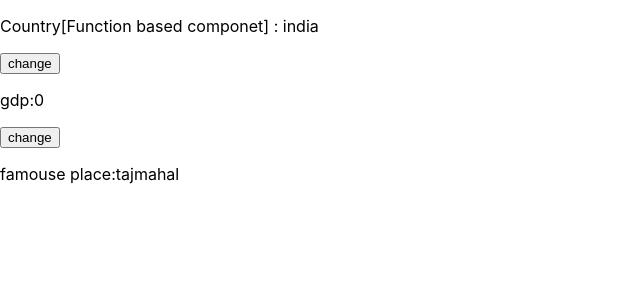
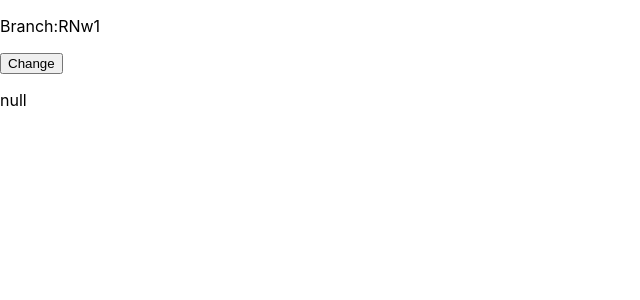
Before and after one commit to MansiMehta27/reactjs, a React (Create React App) app in the folder mansi/: page / in a window 1280 px wide. Shown: the top 300 px of the page, without its empty margins (0-640 px from the left). Built offline with nearby package versions, Linux system fonts and the light colour scheme.

Commit message:
Coursechange

```diff
--- a/mansi/src/App.js
+++ b/mansi/src/App.js
@@ -4,14 +4,18 @@ import Country from './Container/Country/Country';
 import City from './Container/Country/City';
 import Countryfun from './Container/Country/Countryfun';
 import Cityfun from './Container/Country/Cityfun';
+import Branch from './Container/Country/Branch';
 
 function App() {
  return (
     <>
         {/* <Country/>
         <City/> */}
-        <Countryfun gdpval={9.53}/>
-        {/* <Cityfun/> */}
+        {/* <Countryfun gdpval={9.53}/>  */}
+        {
+          // <Cityfun/>
+        }
+        <Branch/>
 
     </>
   );
--- /dev/null
+++ b/mansi/src/Container/Country/Branch.js
@@ -0,0 +1,27 @@
+import React, { useState } from 'react';
+import Course from './Course';
+
+function Branch(props) {
+    const [Branch,setBranch]=useState('RNw1')
+
+
+     const ChangeBranch=()=>{
+         setBranch('RNw2')
+     }
+
+    return (
+        <>
+            <div>
+
+                    <p>Branch:{Branch}</p>
+                    <button onClick={()=>ChangeBranch()}>Change</button>
+
+           </div>
+
+           <Course Changec={Branch}/>
+
+        </>
+
+    );
+}
+export default Branch;
--- a/mansi/src/Container/Country/Countryfun.js
+++ b/mansi/src/Container/Country/Countryfun.js
@@ -3,24 +3,21 @@ import Cityfun from './Cityfun';
 
 function Countryfun({gdpval}) {
     const[Country, setContry]=useState('india')
-    const[gdp,setgdp]=useState(0)
+    // const[gdp,setgdp]=useState(0)
 
     const ChangeCountry=()=>{
            setContry('UK')
     }
     return (
        <>
-                     <div>
+        <div>
                     <p>Country[Function based componet] : {Country}</p>
                     <button onClick={()=>ChangeCountry()}>change</button>
 
-                    <p>gdp:{gdp}</p>
-                    <button onClick={()=>setgdp(gdpval)}>change</button>
+                    {/* <p>gdp:{gdp}</p>
+                    <button onClick={()=>setgdp(gdpval)}>change</button> */}
 
-
-
-
-        </div>
+         </div>
            <Cityfun fanpla={Country}/>
        </>
     );
```
